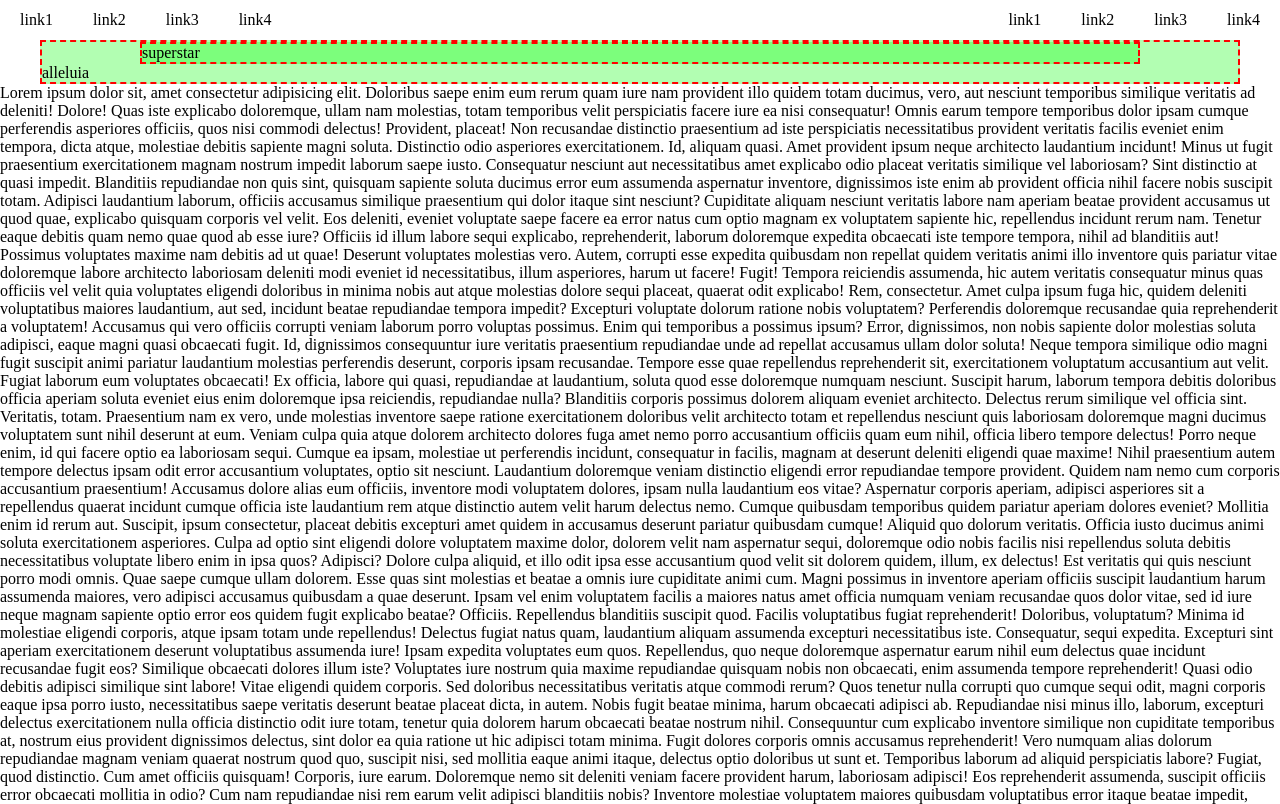
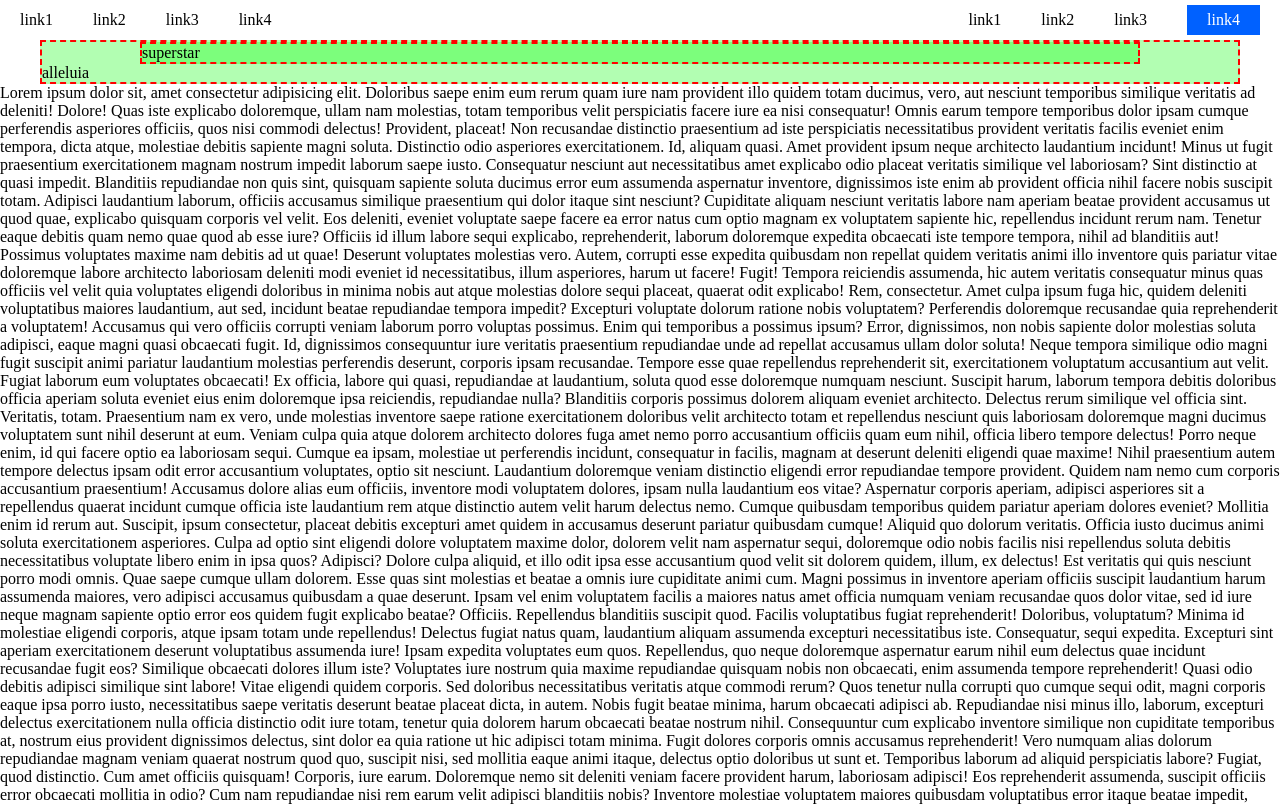
Before and after one commit to CarloCassini/htmlcss-dropbox, a plain HTML site: page index.html in a window 1280 px wide. Shown: the top 804 px of the page. Drawn offline with Linux system fonts and the light colour scheme.

Commit message:
add button nav

```diff
--- a/css/style.css
+++ b/css/style.css
@@ -54,15 +54,18 @@ a {
 
 /* utilities */
 
-/* .button {
-    border: none;
-    border-radius: 30px;
-    padding: var(--space-s) var(--space-m);
-    text-align: center;
-    text-decoration: none;
-    display: inline-block;
-    font-size: 0.9em;
-} */
+.button {
+  border: none;
+  text-align: center;
+  text-decoration: none;
+  display: inline-block;
+
+  padding: var(--space-s) var(--space-m);
+}
+.button-blue {
+  background-color: #0061ff;
+  color: white;
+}
 
 /* +++++++++ */
 
@@ -75,10 +78,13 @@ nav {
 
   background-color: white;
   min-height: var(--space-l);
+
+  line-height: var(--space-m);
 }
 
 nav ul {
   display: flex;
+  align-items: center;
   list-style: none;
 }
 nav li {
--- a/index.html
+++ b/index.html
@@ -23,7 +23,7 @@
         <li><a href="#">link1</a></li>
         <li><a href="#">link2</a></li>
         <li><a href="#">link3</a></li>
-        <li><a href="#">link4</a></li>
+        <li><a href="#" class="button button-blue">link4</a></li>
       </ul>
     </nav>
 
```
